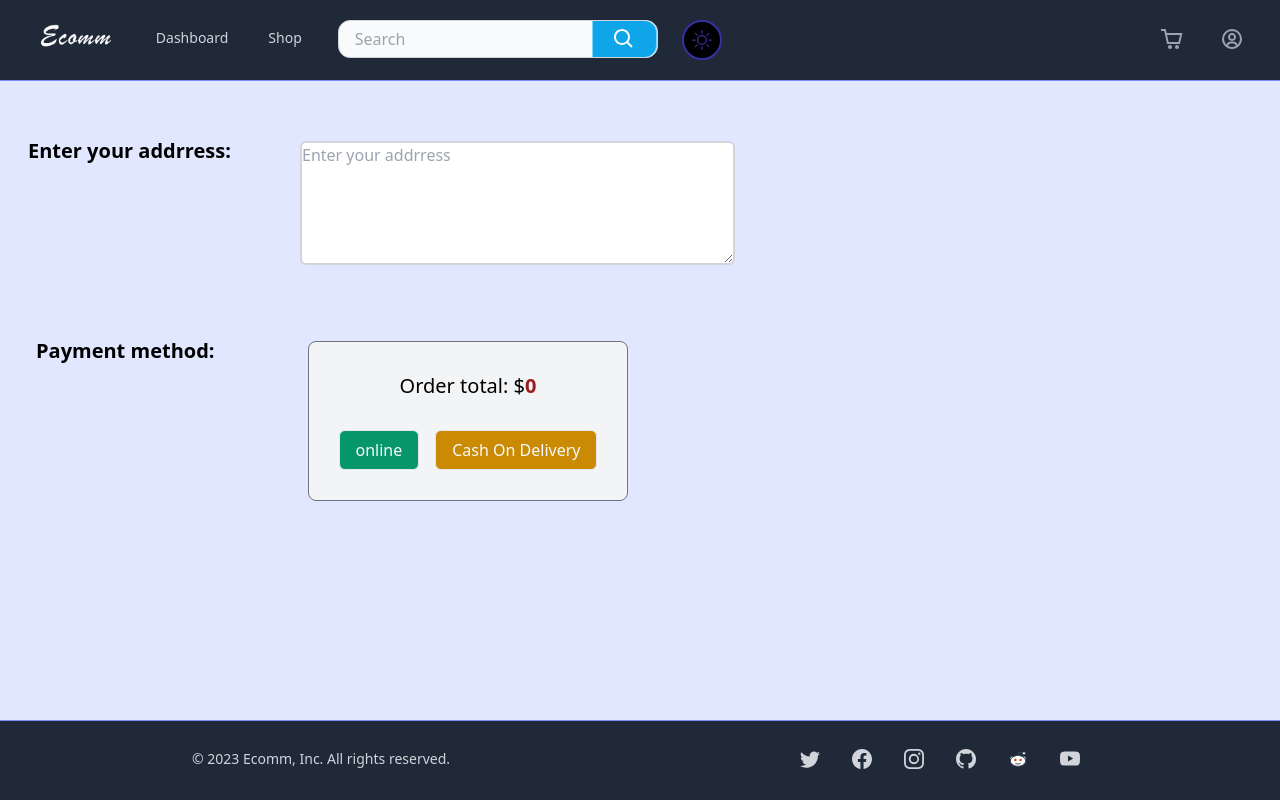
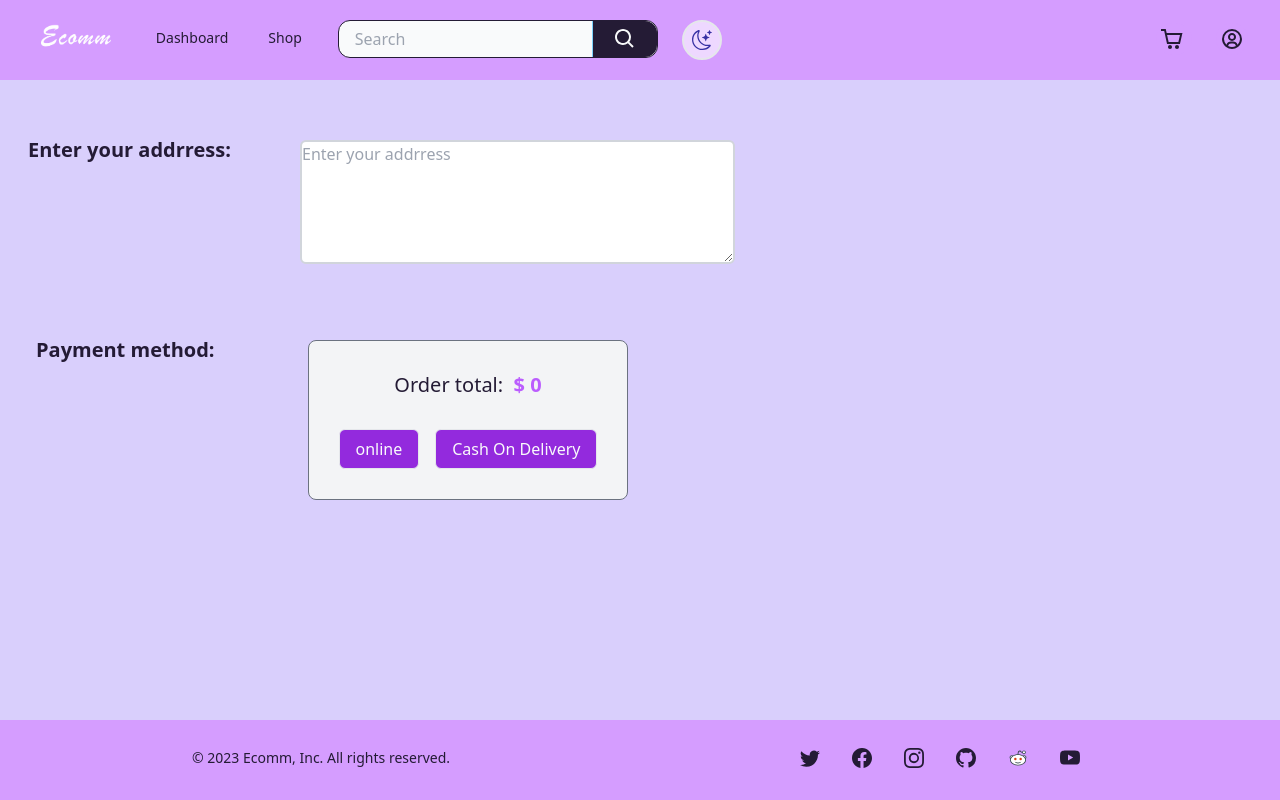
Before and after one commit to Sainath0604/Ecomm-Frontend, a React (Vite) app: page /payment in a window 1280 px wide. Both pictures are taken after a click on the button 701 px from the left and 40 px from the top of the page. Built offline with nearby package versions, Linux system fonts and the light colour scheme.

Commit message:
started adding dark theme

```diff
--- a/src/components/CheckoutProduct.jsx
+++ b/src/components/CheckoutProduct.jsx
@@ -28,7 +28,7 @@ function CheckoutProduct() {
                     alt="img"
                   />
                 </div>
-                <div className="flex flex-col  items-center justify-center w-96 h-48 p-2 gap-y-2">
+                <div className="flex flex-col  items-center justify-center w-96 h-48 p-2 gap-y-2 text-[#241B35]">
                   <div className=" h-24">
                     <div className=" h-12">
                       <span className="mr-2 font-medium">Name:</span>
--- a/src/components/Footer.jsx
+++ b/src/components/Footer.jsx
@@ -10,14 +10,14 @@ import {
 function Footer() {
   return (
     <div className="relative bottom-0 w-full ">
-      <div className="h-[10vh] w-full py-5 bg-gray-800 text-white border-t border-indigo-400 ">
+      <div className="h-[10vh] w-full py-5 bg-[#020102] dark:bg-[#d59dff] text-white dark:text-[#241B35] ">
         <div className="flex justify-center ">
           <div className="flex flex-col-reverse gap-y-4 lg:flex-row lg:justify-between w-[70vw] items-center">
-            <div className="text-sm text-gray-300">
+            <div className="text-sm text-gray-300 dark:text-[#241B35]">
               &#169; 2023 Ecomm, Inc. All rights reserved.
             </div>
             <div>
-              <ul className="flex flex-row gap-4 text-gray-300 text-xl ">
+              <ul className="flex flex-row gap-4 text-gray-300 text-xl dark:text-[#241B35]">
                 <li className="hover:text-white p-2">
                   <a
                     href="https://twitter.com/"
--- a/src/components/Navbar.jsx
+++ b/src/components/Navbar.jsx
@@ -19,17 +19,14 @@ function Navbar() {
   const basket = useSelector((state) => state.basket.items);
   return (
     <div>
-      <Disclosure
-        as="nav"
-        className="bg-gray-800 sticky border-b border-indigo-400 "
-      >
+      <Disclosure as="nav" className="bg-[#020102] dark:bg-[#d59dff] sticky  ">
         {({ open }) => (
           <>
             <div className="mx-auto max-w-7xl px-2 sm:px-6 lg:px-8 ">
               <div className="relative h-[10vh] flex items-center justify-between">
                 <div className="absolute inset-y-0 left-0 flex items-center sm:hidden">
                   {/* Mobile menu button*/}
-                  <Disclosure.Button className="inline-flex items-center justify-center rounded-md p-2 text-gray-400 hover:bg-gray-700 hover:text-white focus:outline-none focus:ring-2 focus:ring-inset focus:ring-white">
+                  <Disclosure.Button className="inline-flex items-center justify-center rounded-md p-2 text-gray-400 hover:bg-gray-700 dark:hover:bg-[#D9CFFC] hover:text-white focus:outline-none focus:ring-2 focus:ring-inset focus:ring-white">
                     <span className="sr-only">Open main menu</span>
                     {open ? (
                       <div className="block h-6 w-6">
@@ -65,8 +62,8 @@ function Navbar() {
                           to={item.to}
                           className={classNames(
                             item.current
-                              ? "bg-gray-900 text-white"
-                              : "text-gray-300 hover:bg-gray-700 hover:text-white",
+                              ? "bg-gray-900 text-[#241B35]"
+                              : "text-gray-300 dark:text-[#241B35] hover:bg-gray-700 dark:hover:bg-[#D9CFFC] hover:text-white",
                             "rounded-md px-3 py-2 text-sm font-medium"
                           )}
                         >
@@ -87,7 +84,7 @@ function Navbar() {
                   <Link to="/checkout">
                     <button
                       type="button"
-                      className="rounded-full mr-2 lg:mr-6 bg-gray-800 p-1 text-gray-400 hover:text-white "
+                      className="rounded-full mr-2 lg:mr-6 dark:bg-[#d59dff] p-1 text-gray-400 dark:text-[#241B35] hover:text-white "
                     >
                       <span className="sr-only">Add to cart</span>
                       <div className="flex flex-row items-center justify-center">
@@ -105,7 +102,7 @@ function Navbar() {
                   <Link to="/signIn">
                     <button
                       type="button"
-                      className="rounded-full bg-gray-800 p-1 text-gray-400 hover:text-white "
+                      className="rounded-full dark:bg-[#d59dff] p-1 text-gray-400 dark:text-[#241B35] hover:text-white "
                     >
                       <span className="sr-only">User Account</span>
                       <div className="h-6 w-6 ">
--- a/src/components/Payment.jsx
+++ b/src/components/Payment.jsx
@@ -8,11 +8,11 @@ function Payment() {
   const total = getBasketTotal(basket);
 
   return (
-    <div className="flex flex-col min-h-screen bg-indigo-100">
+    <div className="flex flex-col min-h-screen ">
       <nav>
         <Navbar />
       </nav>
-      <main className="bg-indigo-100 flex-grow">
+      <main className="dark:bg-[#D9CFFC]	bg-[#121212] text-[#D9CFFC] dark:text-[#241B35] flex-grow">
         <div className="p-5  pb-5">
           <div className="h-full p-2">
             <div className=" flex flex-col gap-y-4 lg:gap-y-4">
@@ -48,15 +48,18 @@ function Payment() {
                     Payment method:
                   </div>
                   <div className="h-36 lg:h-40 lg:w-80 border border-gray-500 rounded-lg bg-gray-100 flex flex-col p-2 lg:p-5 lg:mt-4">
-                    <div className="flex flex-row items-center justify-center h-12 font-medium text-xl">
-                      <span>Order total: $</span>{" "}
-                      <span className="font-bold text-red-800"> {total}</span>
+                    <div className="flex flex-row items-center justify-center h-12 font-medium text-xl text-[#241B35]">
+                      <span>Order total: &nbsp;</span>
+
+                      <span className="font-bold text-[#bb5dfe]">
+                        $ {total}
+                      </span>
                     </div>
                     <div className="flex items-center justify-center gap-x-4 mt-5">
-                      <button className="border bg-emerald-600 text-gray-50 px-4 py-1 rounded-md lg:h-10">
+                      <button className="border bg-[#932add] text-gray-50 px-4 py-1 rounded-md lg:h-10">
                         online
                       </button>
-                      <button className="border bg-yellow-600 text-gray-50 px-4 py-1 rounded-md lg:h-10">
+                      <button className="border bg-[#932add] text-gray-50 px-4 py-1 rounded-md lg:h-10">
                         Cash On Delivery
                       </button>
                     </div>
--- a/src/components/ProductDetails.jsx
+++ b/src/components/ProductDetails.jsx
@@ -33,7 +33,7 @@ function ProductDetails() {
 
   return (
     <>
-      <div className="flex flex-col min-h-screen bg-gray-50 ">
+      <div className="flex flex-col min-h-screen dark:bg-[#D9CFFC]	bg-[#121212]  ">
         <nav>
           <Navbar />
         </nav>
--- a/src/components/Searchbar.jsx
+++ b/src/components/Searchbar.jsx
@@ -3,11 +3,11 @@ import { SearchIcon } from "./Icons";
 
 function Searchbar() {
   return (
-    <div className="flex flex-row border border-gray-300 w-80 rounded-xl bg-gray-50">
+    <div className="flex flex-row border border-gray-300 dark:border-[#241B35] w-80 rounded-xl bg-gray-50">
       <div className="flex items-center h-9 w-64 pl-4 border-r border-sky-300">
         <input className="bg-gray-50" type="text" placeholder="Search" />
       </div>
-      <div className=" flex items-center justify-center text-gray-50 bg-sky-500 border-r rounded-r-xl border-sky-300 w-16 h-9 text-2xl">
+      <div className=" flex items-center justify-center text-gray-50 bg-[#a385db] dark:bg-[#241B35]  rounded-r-xl w-16 h-9 text-2xl">
         <SearchIcon />
       </div>
     </div>
--- a/src/components/Shop.jsx
+++ b/src/components/Shop.jsx
@@ -33,12 +33,12 @@ function Shop() {
   };
 
   return (
-    <div className="flex flex-col min-h-screen bg-indigo-100">
+    <div className="flex flex-col min-h-screen ">
       <nav>
         <Navbar />
       </nav>
 
-      <main className="bg-indigo-100 flex-grow">
+      <main className="dark:bg-[#D9CFFC]	bg-[#121212] flex-grow">
         {loading ? (
           <div className="absolute top-1/2 left-1/2 transform -translate-x-1/2 -translate-y-1/2">
             <Oval
@@ -79,7 +79,7 @@ function Shop() {
                       </span>
                     </p>
                     <button
-                      className="card-btn hidden absolute top-[-100%] left-1/2 transform translate-x-[-50%] translate-y-[-50%] py-2 px-4 text-white bg-indigo-500 rounded-md"
+                      className="card-btn hidden absolute top-[-100%] left-1/2 transform translate-x-[-50%] translate-y-[-50%] py-2 px-4 text-white bg-[#a385db] dark:bg-[#CB80FF] rounded-md"
                       onClick={() =>
                         navigate("/productDetails", {
                           state: {
--- a/src/components/Theme.jsx
+++ b/src/components/Theme.jsx
@@ -19,17 +19,17 @@ function Theme() {
       <div className=" text-xl">
         {dark ? (
           <button
-            className="border-2 border-indigo-800 p-2 rounded-full bg-black text-indigo-800"
+            className="border-2  p-2 rounded-full dark:bg-[#EED8FF] text-indigo-800"
             onClick={toggle}
           >
-            <SunIcon />
+            <MoonStarIcon />
           </button>
         ) : (
           <button
             className="border-2 border-indigo-800 p-2 rounded-full bg-white text-indigo-800"
             onClick={toggle}
           >
-            <MoonStarIcon />
+            <SunIcon />
           </button>
         )}
       </div>
```
Also changed, not shown: src/components/Checkout.jsx (+4 -4 lines).
